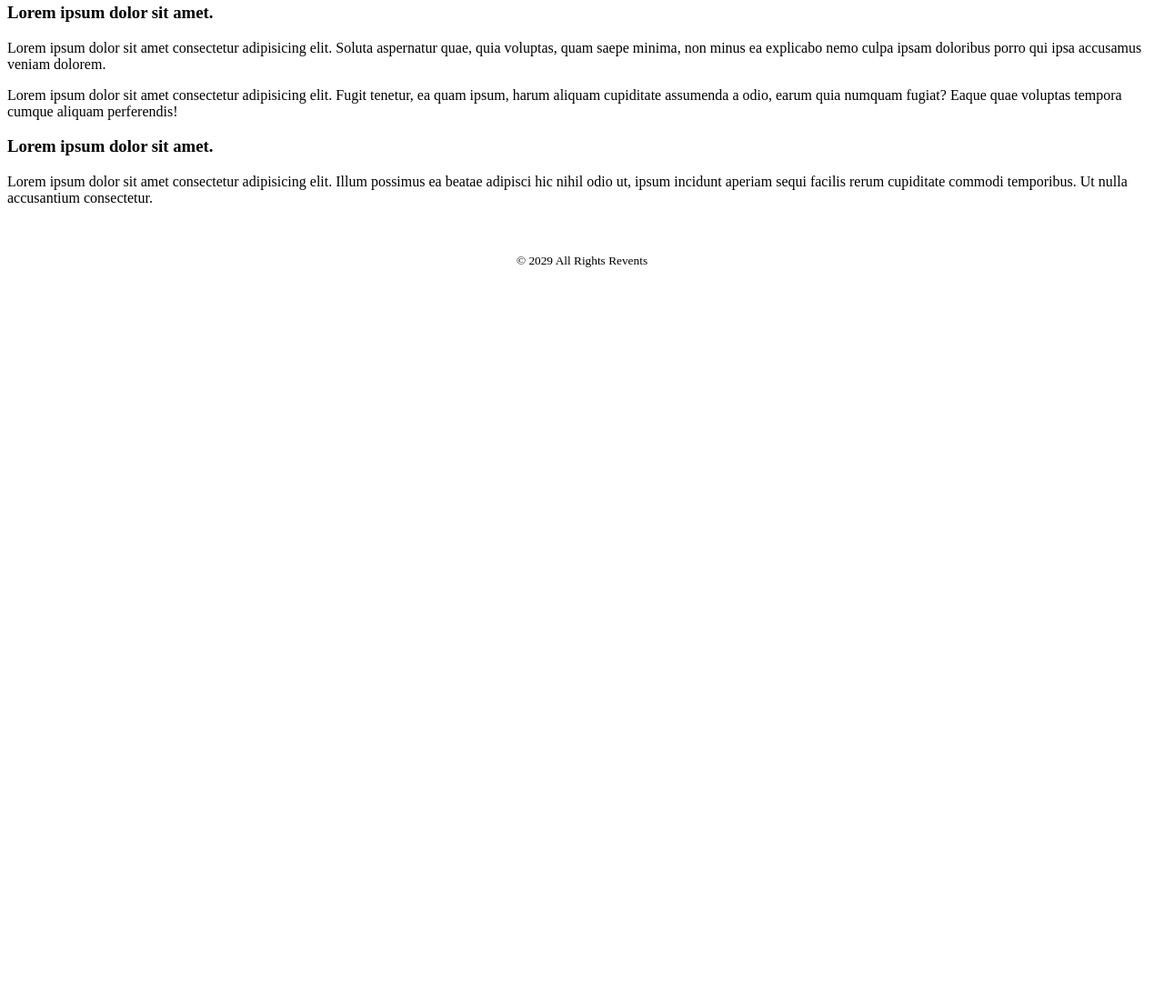
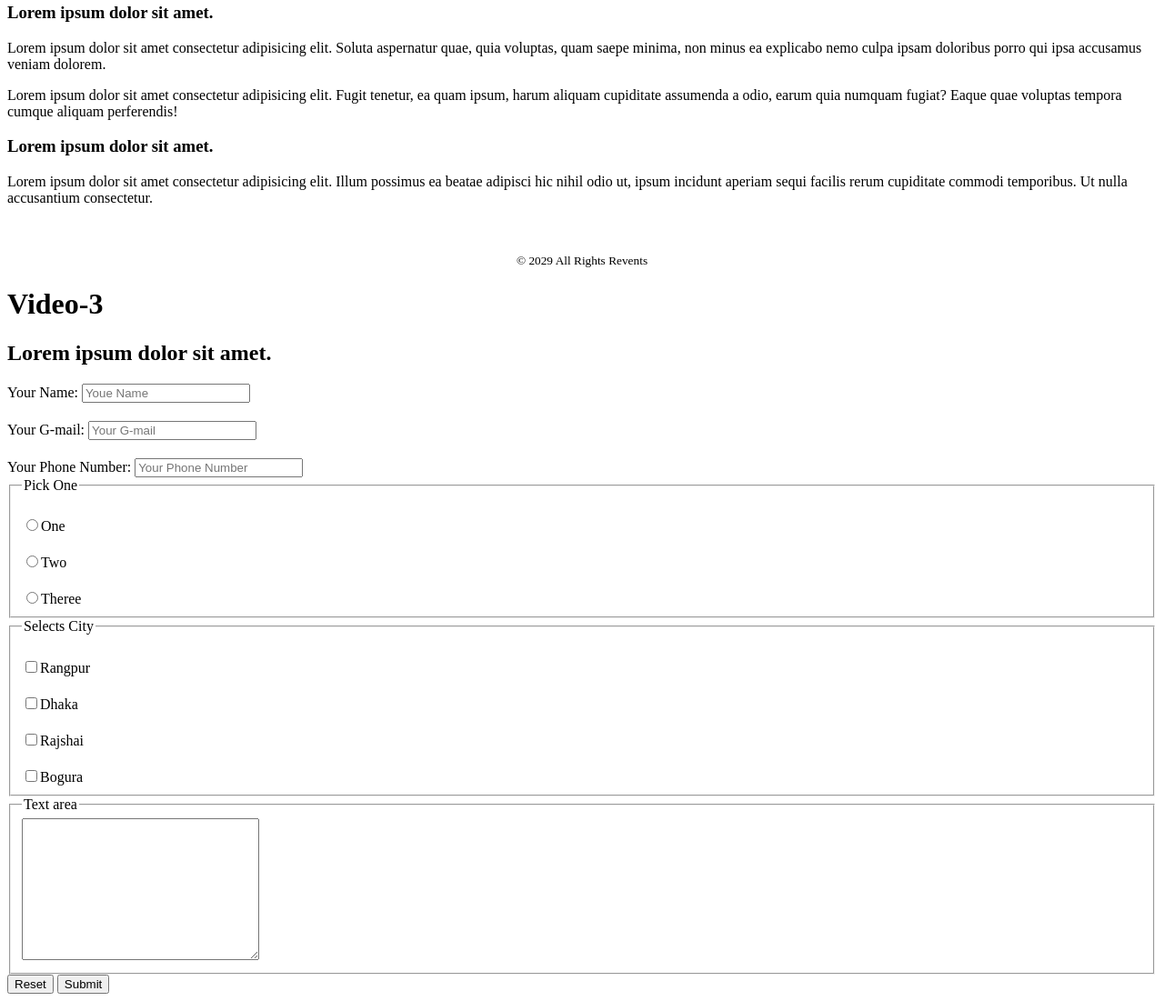
Before and after one commit to mdraselislamrahul/module-4, a plain HTML site: page index.html in a window 1280 px wide. Shown: the part 1445-2546 px from the top of the page at 91% size. Before the commit the page ends 1748 px from the top, so only its background shows below. Drawn offline with Linux system fonts and the light colour scheme.

Commit message:
module-4 4th commit

```diff
--- a/index.html
+++ b/index.html
@@ -52,6 +52,57 @@
     <footer>
         <small>&copy; 2029 All Rights Revents</small>
     </footer>
+
+
+    <h1>Video-3</h1>
+    <header></header>
+    <main>
+        <h2>Lorem ipsum dolor sit amet.</h2>
+        <form action="">
+            <label for="Name">Your Name:
+                <input id="Name" placeholder="Youe Name" type="text">
+            </label>
+            <label for="G-mail">Your G-mail:
+                <input id="G-mail" placeholder="Your G-mail" type="g-mail">
+            </label>
+            <label for="Phone">Your Phone Number:
+                <input id="Phone" placeholder="Your Phone Number" type="Number">
+            </label>
+            <fieldset>
+                <legend>Pick One</legend>
+                <label for="One">
+                    <input type="radio" name="selects" id="One">One
+                </label>
+                <label for="Two">
+                    <input type="radio" name="selects" id="Two">Two
+                </label>
+                <label for="Theree">
+                    <input type="radio" name="selects" id="Theree">Theree
+                </label>
+            </fieldset>
+            <fieldset>
+                <legend>Selects City</legend>
+                <label for="Rangpur">
+                    <input type="checkbox" name="Selects" id="Rangpur">Rangpur
+                </label>
+                <label for="Dhaka">
+                    <input type="checkbox" name="Selects" id="Dhaka">Dhaka
+                </label>
+                <label for="Rajshai">
+                    <input type="checkbox" name="Selects" id="Rajshai">Rajshai
+                </label>
+                <label for="Bogura">
+                    <input type="checkbox" name="Selects" id="Bogura">Bogura
+                </label>
+            </fieldset>
+            <fieldset>
+                <legend>Text area</legend>
+                <textarea name="" id="" cols="30" rows="10"></textarea>
+            </fieldset>
+            <input type="reset" value="Reset">
+            <input type="submit" value="Submit">
+        </form>
+    </main>
 </body>
 
 </html>
--- a/style.css
+++ b/style.css
@@ -15,3 +15,8 @@ footer {
     text-align: center;
     margin-top: 50px;
 }
+
+label {
+    display: block;
+    margin-top: 20px;
+}
```
